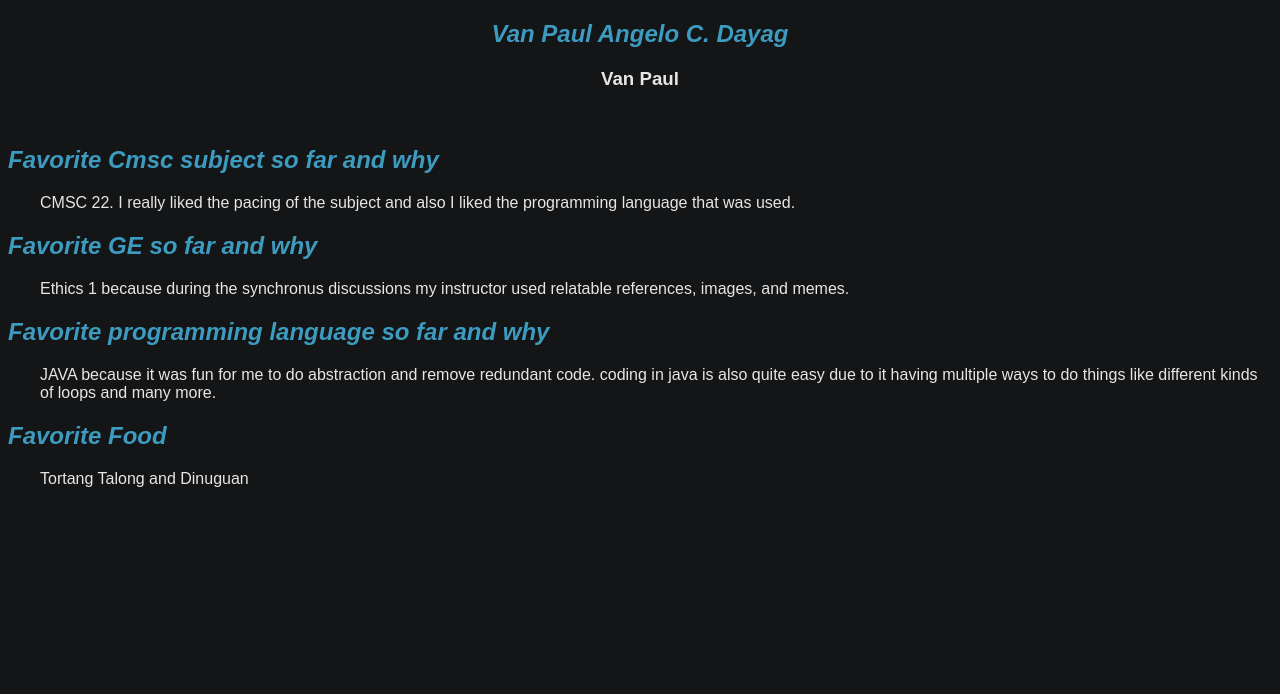
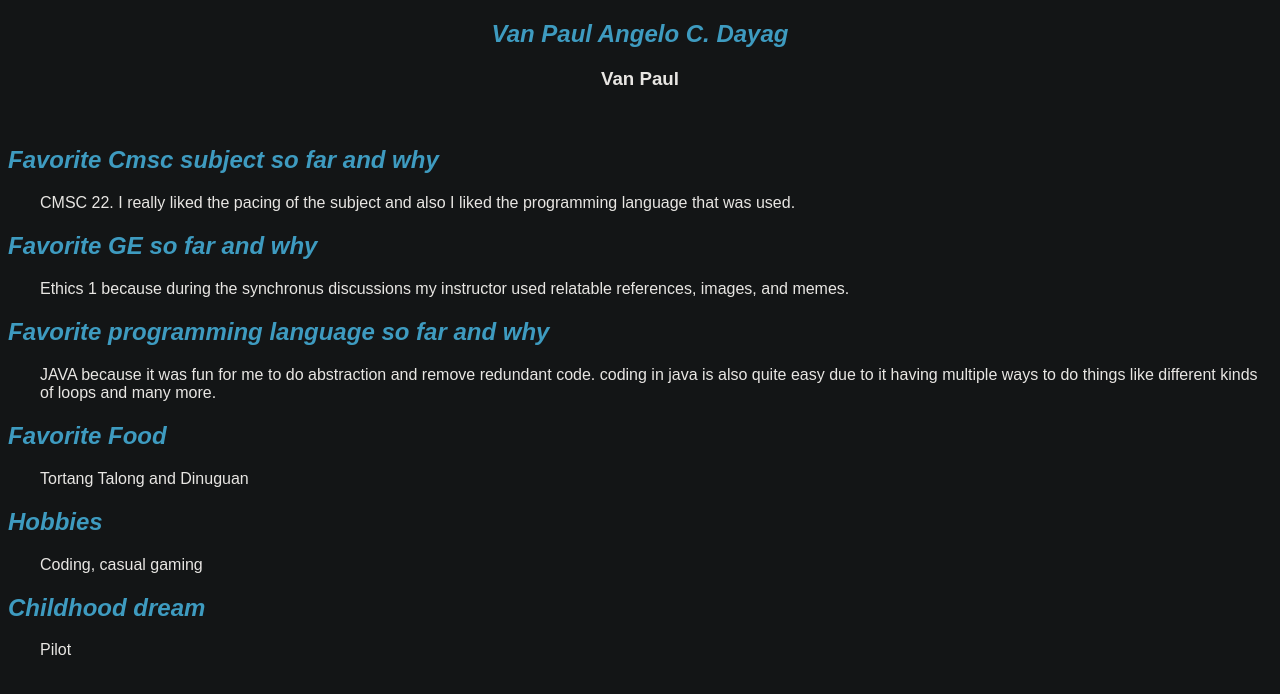
Before and after one commit to vcdayag/vcdayag.github.io, a plain HTML site: page index.html in a window 1280 px wide. Drawn offline with Linux system fonts and the light colour scheme.

Commit message:
additional items

```diff
--- a/index.html
+++ b/index.html
@@ -36,8 +36,16 @@
       </p>
     </div>
     <div>
-      <h2>Favorite Food</h2>
-      <p>Tortang Talong and Dinuguan</p>
-    </div>
+        <h2>Favorite Food</h2>
+        <p>Tortang Talong and Dinuguan</p>
+      </div>
+      <div>
+        <h2>Hobbies</h2>
+        <p>Coding, casual gaming</p>
+      </div>
+      <div>
+        <h2>Childhood dream</h2>
+        <p>Pilot</p>
+      </div>
   </body>
 </html>
```
